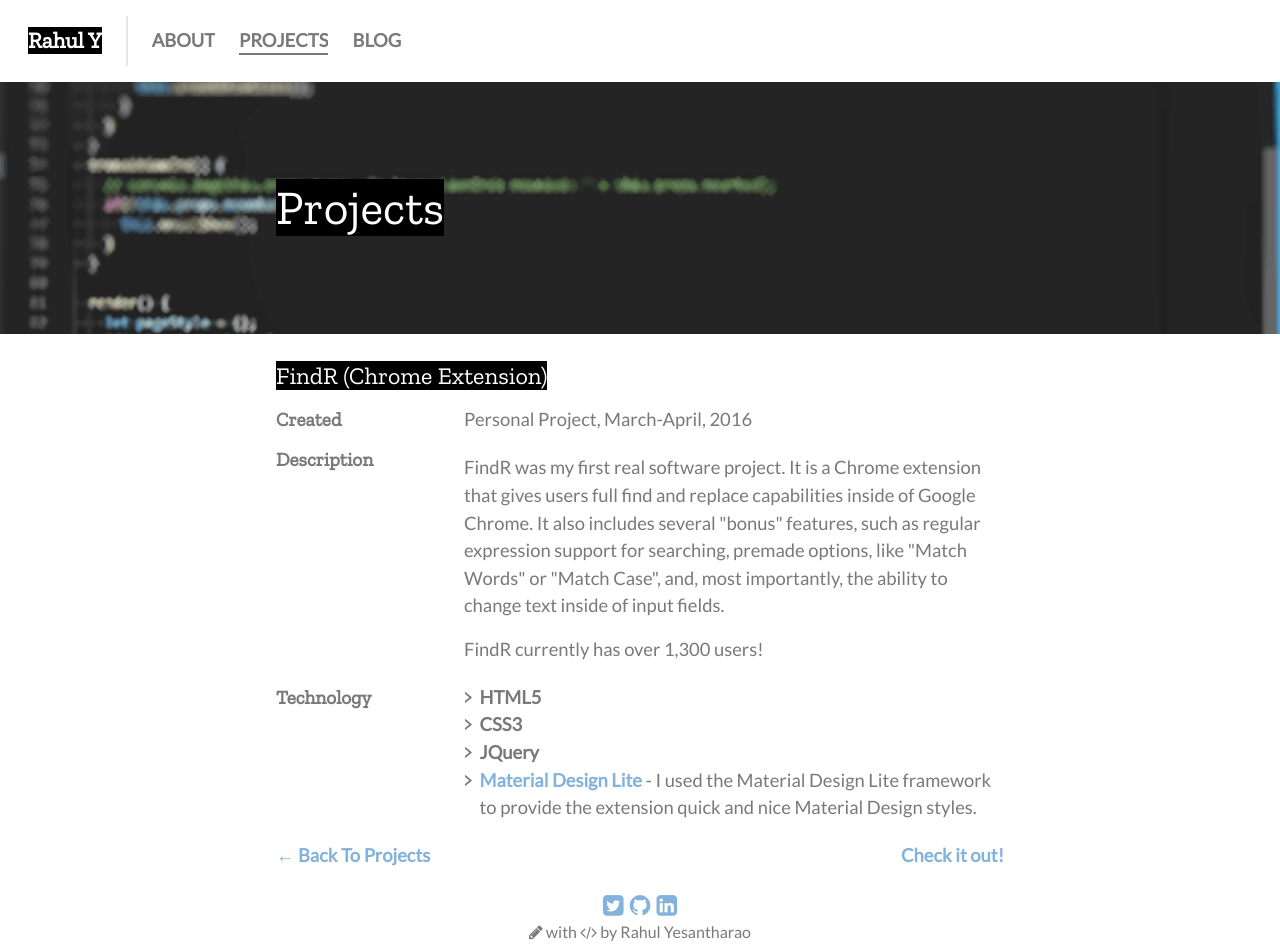
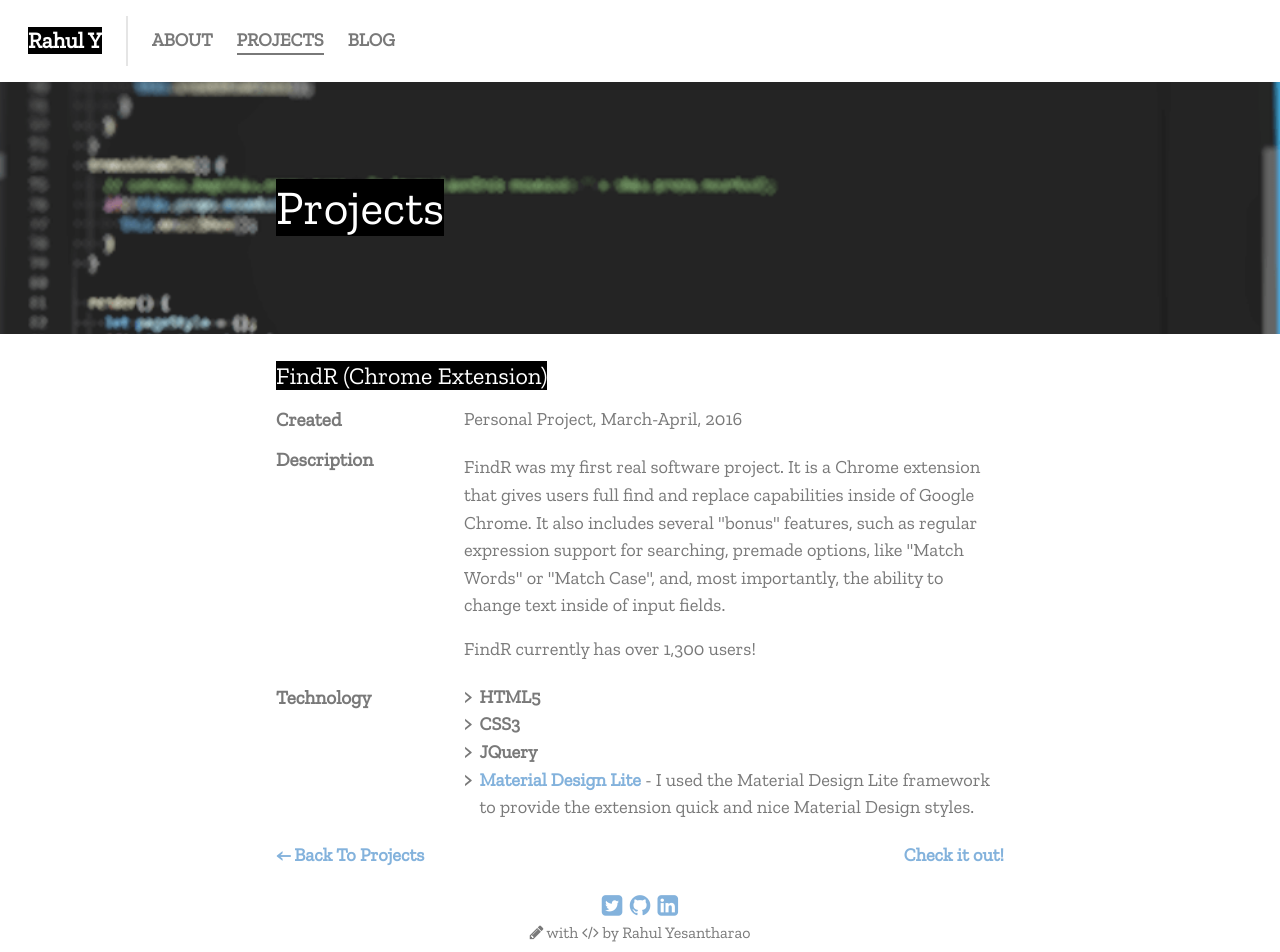
Before and after one commit to rahulyesantharao/personal-website-m2, a React app: page /projects/findr in a window 1280 px wide. Shown: the top 952 px of the page. Built offline with nearby package versions, Linux system fonts and the light colour scheme.

Commit message:
Updated fonts

```diff
--- a/src/sass/base/variables.scss
+++ b/src/sass/base/variables.scss
@@ -1,6 +1,7 @@
-@import url(https://fonts.googleapis.com/css?family=Lato);
+// @import url('https://fonts.googleapis.com/css?family=Roboto+Slab');
+// @import url('https://fonts.googleapis.com/css?family=Roboto');
 @import url('https://fonts.googleapis.com/css?family=Zilla+Slab');
-
+// @import url('https://fonts.googleapis.com/css?family=Montserrat');
 // Site Colors
 $color-primary: blue;
 $color-accent: #2b669b;
@@ -19,7 +20,8 @@
 // $color-nav-link-pressed: $color-nav-link;
 
 // Fonts
-$font-family-primary: Lato, sans-serif;
+$font-family-primary: 'Zilla Slab', sans-serif; //Lato, sans-serif;
+$font-family-secondary: 'Zilla Slab', sans-serif;
 $font-family-headings: 'Zilla Slab', monospace;
 
 $font-weight-light: 300;
--- a/src/sass/components/footer.scss
+++ b/src/sass/components/footer.scss
@@ -20,4 +20,5 @@
     font-size: 1.5rem !important;
   }
   color: $color-font;
+  font-family: $font-family-secondary;
 }
--- a/src/sass/components/navbar.scss
+++ b/src/sass/components/navbar.scss
@@ -100,6 +100,7 @@
   display: flex;
   padding: 0.5rem 0.75rem;
   align-items: center;
+  font-family: $font-family-secondary;
 }
 
 .navbar-left {
```
